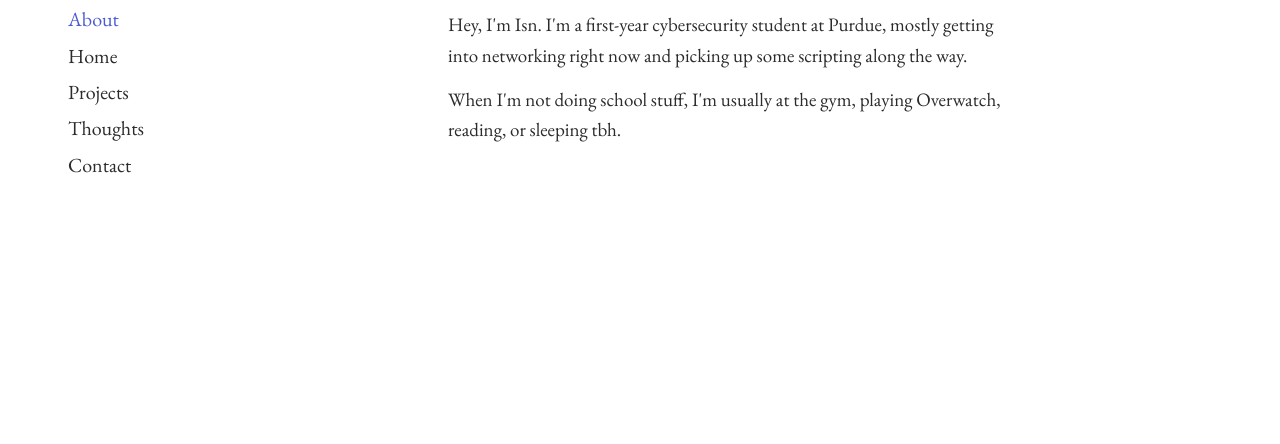
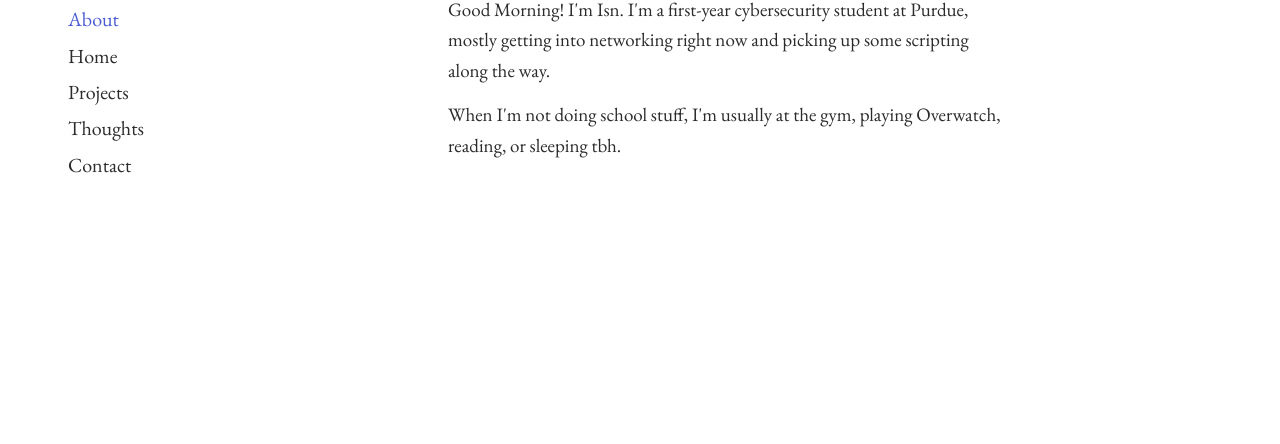
Before and after one commit to irriverag/irriverag.github.io, a plain HTML site: page index.html in a window 1280 px wide. Shown: the part 356-800 px from the top of the page. Drawn offline with nearby package versions, Linux system fonts and the light colour scheme.

Commit message:
Update index.html

```diff
--- a/index.html
+++ b/index.html
@@ -111,7 +111,7 @@
 
       <section class="panel" id="panel-about">
         <h2>About</h2>
-        <p>Hey, I'm Isn. I'm a first-year cybersecurity student at Purdue, mostly getting into networking right now and picking up some scripting along the way.</p>
+        <p>Good Morning! I'm Isn. I'm a first-year cybersecurity student at Purdue, mostly getting into networking right now and picking up some scripting along the way.</p>
         <p>When I'm not doing school stuff, I'm usually at the gym, playing Overwatch, reading, or sleeping tbh.</p>
       </section>
 
```
